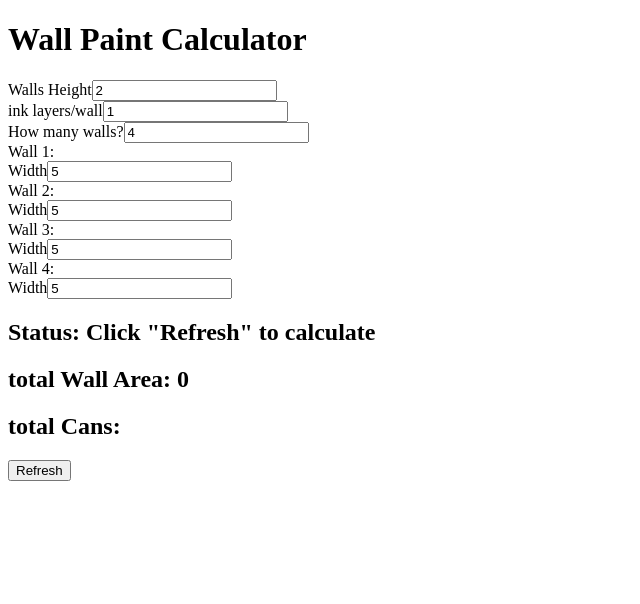
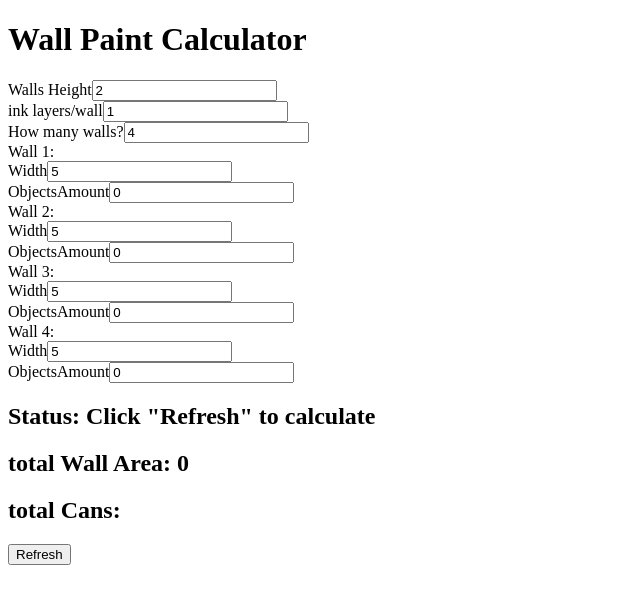
Before and after one commit to Vittor-Javidan/WallPaintCalculator_CodeChallenge_DigitalRepublic, a React (Create React App) app: page / in a window 1280 px wide. Shown: the top 604 px of the page, without its empty margins (0-640 px from the left). Built offline with nearby package versions, Linux system fonts and the light colour scheme.

Commit message:
ObjectInput component and his subcomponents added
new:
	Now each wall has an Object input amount, and each object has a
	name, height and width input

```diff
--- a/src/App.js
+++ b/src/App.js
@@ -7,10 +7,13 @@ import FormWallInputs from "./Components/FormWallInputs";
 export const AppContext = createContext()
 
 function wallInit () {
+
     const wallsArray = []
     for(let i = 0; i < appConfig.WALLS_AMMOUNT; i++){
         wallsArray.push({
             width: appConfig.START_INPUTS.WALL_WIDTH,
+            wallObjectsAmount: appConfig.WALLS_OBJECT_AMOUNT,
+            wallObjects: []
         })
     }
     return wallsArray
--- a/src/AppConfig.js
+++ b/src/AppConfig.js
@@ -1,6 +1,7 @@
 const appConfig = {
 
     WALLS_AMMOUNT: 4,
+    WALLS_OBJECT_AMOUNT: 0,
     START_INPUTS: {
         WALL_HEIGHT: 2.0,
         WALL_WIDTH: 5,
--- a/src/Components/FormWallInputsComponents/WallInput.js
+++ b/src/Components/FormWallInputsComponents/WallInput.js
@@ -1,4 +1,5 @@
 import WidthInput from "./WallInputComponents/WidthInput"
+import WallObjects from "./WallInputComponents/WallObjects"
 
 export default function WallInput({ index }) {
 
@@ -6,6 +7,7 @@ export default function WallInput({ index }) {
         <div className="WallInput-div">
             <label className="WallInput-label">{`Wall ${index + 1}: `}</label>
             <WidthInput index={index} />
+            <WallObjects index={index} />
         </div>
     )
 }
--- /dev/null
+++ b/src/Components/FormWallInputsComponents/WallInputComponents/WallObjects.js
@@ -0,0 +1,65 @@
+import { useContext } from "react"
+import { AppContext } from "../../../App"
+import ObjectInput from "./WallObjectsComponents/ObjectInput"
+
+export default function WallObjects({ index }) {
+
+    const { walls, setWalls } = useContext(AppContext)
+
+    //TO DO: wallsAmountInputHandler handle is almost identical to handleObjects, find a way to clean this mess
+
+    function objectsHandler(e) {
+
+        const objectsAmount = Number(e.target.value)
+        const wallObject = {...walls}
+        const objectsArray = wallObject.wall[index].wallObjects
+
+        if (objectsAmount > objectsArray.length){
+
+            let diff = Math.floor(objectsAmount) - objectsArray.length
+            for (let i = 0; i < diff; i++) {
+                objectsArray.push(
+                    {
+                        name: `Object ${objectsArray.length + 1}`,
+                        height: 0,
+                        width: 0
+                    }
+                )
+            }
+
+        } else {
+
+            let diff = objectsArray.length - Math.floor(objectsAmount)
+            for (let i = 0; i < diff; i++) {
+                objectsArray.pop()
+            }
+        }
+
+        wallObject.wall[index].wallObjects = objectsArray
+        wallObject.wall[index].wallObjectsAmount = objectsAmount
+
+        setWalls(wallObject)
+    }
+
+    const inputsArray = []
+
+    for (let i = 0; i < walls.wall[index].wallObjects.length; i++) {
+
+        inputsArray.push(
+            <ObjectInput key={i + 1} index_i={index} index_j={i} />
+        )
+    }
+
+    return (
+        <div className="WallObjects.div">
+            <label>ObjectsAmount</label>
+            <input
+                className="WallObjects-input"
+                type='number'
+                onChange={objectsHandler}
+                value={walls.wall[index].wallObjectsAmount}
+            />
+            {inputsArray}
+        </div>
+    )
+}
--- /dev/null
+++ b/src/Components/FormWallInputsComponents/WallInputComponents/WallObjectsComponents/ObjectInput.js
@@ -0,0 +1,15 @@
+import ObjectNameInput from "./ObjectInputComponents/ObjectNameInput"
+import ObjectHeightInput from "./ObjectInputComponents/ObjectHeightInput"
+import ObjectWidthInput from "./ObjectInputComponents/ObjectWidthInput"
+
+export default function ObjectInput({index_i, index_j}){
+
+    //TO DO: Implement the change handler for each  components
+    return (
+        <div className="ObjectInput">
+            <ObjectNameInput index_i={index_i} index_j={index_j} />
+            <ObjectHeightInput index_i={index_i} index_j={index_j} />
+            <ObjectWidthInput index_i={index_i} index_j={index_j} />
+        </div>
+    )
+}
--- /dev/null
+++ b/src/Components/FormWallInputsComponents/WallInputComponents/WallObjectsComponents/ObjectInputComponents/ObjectHeightInput.js
@@ -0,0 +1,31 @@
+import { useContext } from "react"
+import { AppContext } from "../../../../../App"
+
+export default function ObjectHeightInput({ index_i, index_j }) {
+
+    const { walls, setWalls } = useContext(AppContext)
+
+    function heightObjectsHandler(e) {
+
+        const height = Number(e.target.value)
+        const wallObject = { ...walls }
+
+        wallObject.wall[index_i].wallObjects[index_j].height = height
+
+        setWalls(wallObject)
+    }
+
+    return (
+        <div className="ObjectHeightInput-div">
+            <label className="ObjectHeightInput-label">
+                Height
+            </label>
+            <input
+                className="ObjectHeightInput-input"
+                type='number'
+                value={walls.wall[index_i].wallObjects[index_j].height}
+                onChange={heightObjectsHandler}
+            />
+        </div>
+    )
+}
--- /dev/null
+++ b/src/Components/FormWallInputsComponents/WallInputComponents/WallObjectsComponents/ObjectInputComponents/ObjectNameInput.js
@@ -0,0 +1,31 @@
+import { useContext } from "react"
+import { AppContext } from "../../../../../App"
+
+export default function ObjectNameInput({ index_i,  index_j}) {
+
+    const { walls, setWalls } = useContext(AppContext)
+
+    function nameObjectsHandler(e){
+
+        const name = String(e.target.value)
+        const wallObject = {...walls}
+
+        wallObject.wall[index_i].wallObjects[index_j].name = name
+
+        setWalls(wallObject)
+    }
+
+    return (
+        <div className="ObjectNameInput-div">
+            <label className="ObjectNameInput-label">
+                Name
+            </label>
+            <input
+                className="ObjectNameInput-input"
+                type='text'
+                value={walls.wall[index_i].wallObjects[index_j].name}
+                onChange={nameObjectsHandler}
+            />
+        </div>
+    )
+}
--- /dev/null
+++ b/src/Components/FormWallInputsComponents/WallInputComponents/WallObjectsComponents/ObjectInputComponents/ObjectWidthInput.js
@@ -0,0 +1,31 @@
+import { useContext } from "react"
+import { AppContext } from "../../../../../App"
+
+export default function ObjectWidthInput({ index_i, index_j }) {
+
+    const { walls, setWalls } = useContext(AppContext)
+
+    function widthObjectsHandler(e) {
+
+        const width = Number(e.target.value)
+        const wallObject = { ...walls }
+
+        wallObject.wall[index_i].wallObjects[index_j].width = width
+
+        setWalls(wallObject)
+    }
+
+    return (
+        <div className="ObjectWidthInput-div">
+            <label className="ObjectWidthInput-label">
+                Width
+            </label>
+            <input
+                className="ObjectWidthInput-input"
+                type='number'
+                value={walls.wall[index_i].wallObjects[index_j].width}
+                onChange={widthObjectsHandler}
+            />
+        </div>
+    )
+}
--- a/src/Components/FormWallInputsComponents/WallsAmountInput.js
+++ b/src/Components/FormWallInputsComponents/WallsAmountInput.js
@@ -12,19 +12,22 @@ export default function WallsAmountInput() {
         const wallsAmount = Number(e.target.value)
         let wallsArray = [...walls.wall]
 
-        if (wallsAmount > walls.wall.length){
+        if (wallsAmount > wallsArray.length){
 
-            for (let i = 0; i < (Math.floor(wallsAmount) - walls.wall.length); i++) {
+            let diff = Math.floor(wallsAmount) - wallsArray.length
+            for (let i = 0; i < diff; i++) {
                 wallsArray.push(
                     {
                         width: appConfig.START_INPUTS.WALL_WIDTH,
+                        wallObjectsAmount: appConfig.WALLS_OBJECT_AMOUNT,
+                        wallObjects: []
                     }
                 )
             }
-        }
-        else {
 
-            let diff = walls.wall.length - Math.floor(wallsAmount)
+        } else {
+
+            let diff = wallsArray.length - Math.floor(wallsAmount)
             for (let i = 0; i < diff; i++) {
                 wallsArray.pop()
             }
```
